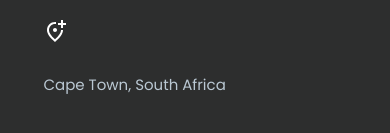
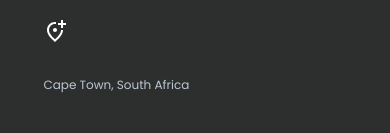
Before and after one commit to naeem2000/Personal-Website, a React (Create React App) app: page /contact in a window 390 px wide. Shown: the part 677-810 px from the top of the page. Built offline with nearby package versions, Linux system fonts and the light colour scheme; the HTML template or start-up script is replaced by a standard one.

Commit message:
fixed font size mobile

```diff
--- a/src/App.css
+++ b/src/App.css
@@ -501,7 +501,9 @@ footer i {
   .services .box {
     padding: 15px;
   }
-
+  .box p {
+    font-size: 12px;
+  }
   .heroContent {
     width: 100%;
   }
```
Also changed, not shown: 1 other file (tests, documents, lock files or other folders).
